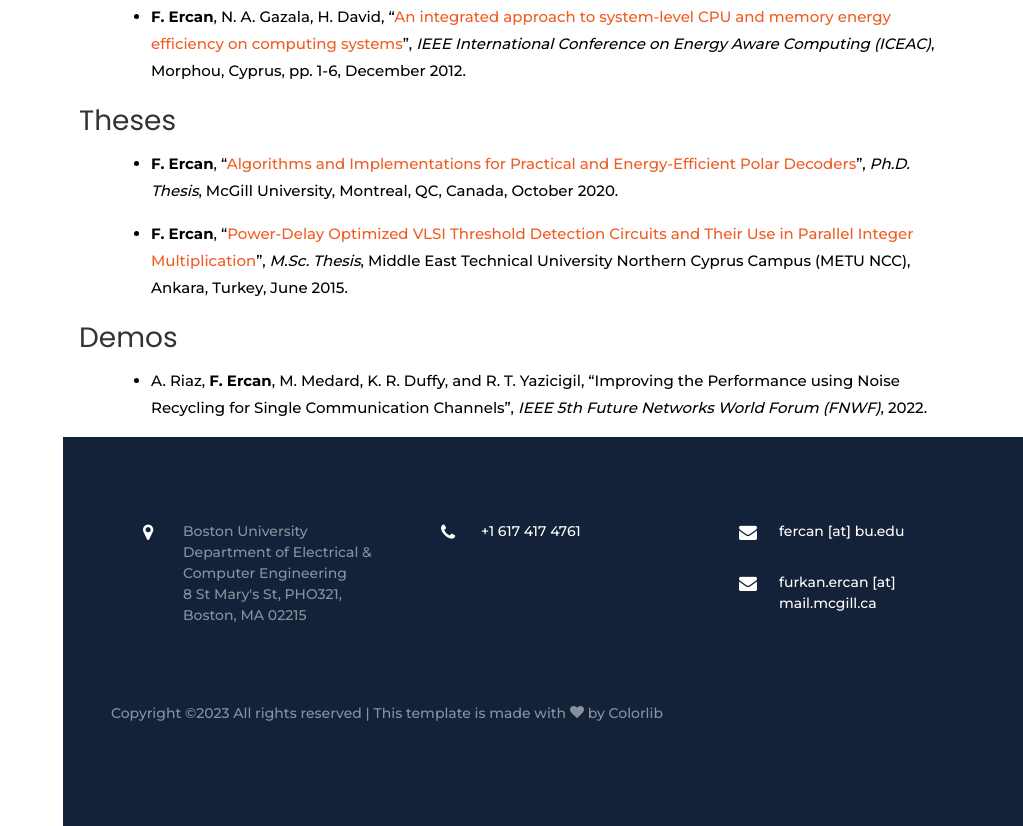
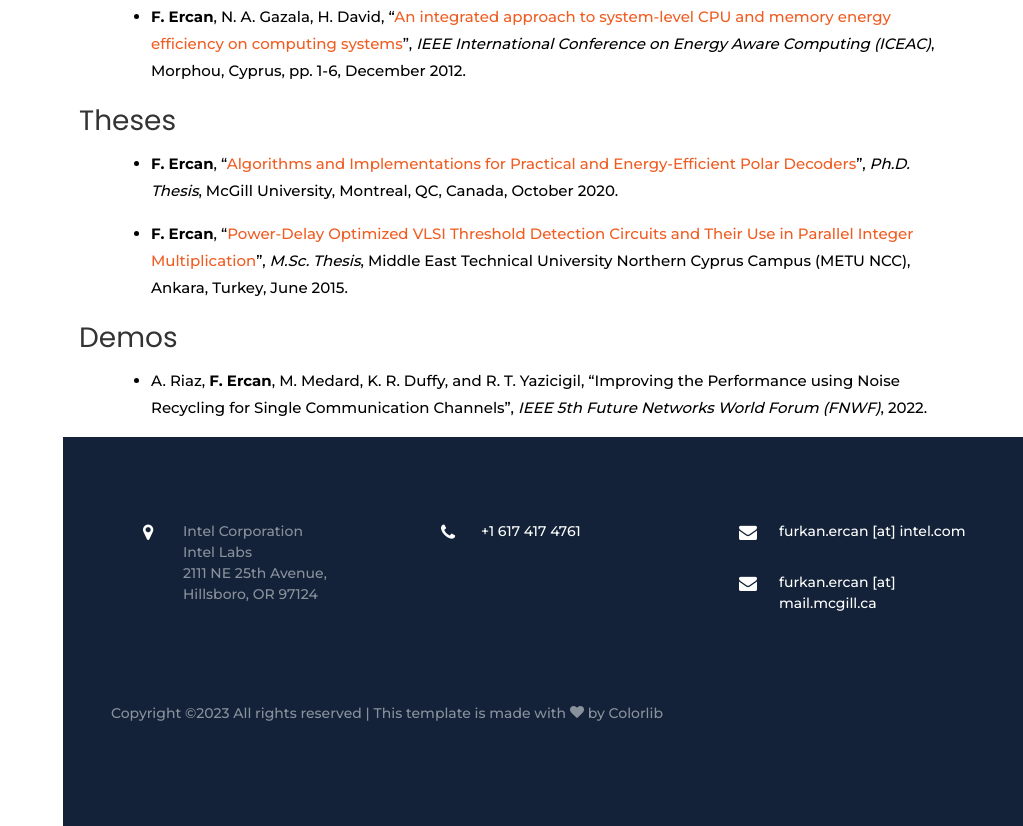
Before and after one commit to furkanercan/furkanercan.github.io, a plain HTML site: page publications.html in a window 1280 px wide. Shown: the part 3915-4741 px from the top of the page, without its empty margins (257-1280 px from the left). Drawn offline with Linux system fonts and the light colour scheme; some packages are replaced by stand-ins of ours; no server answers; some icons are missing; files whose address does not match are found by name.

Commit message:
Updates Jan 2023 v4

```diff
--- a/publications.html
+++ b/publications.html
@@ -206,7 +206,7 @@
             <div class="ftco-footer-widget mb-4">
             	<div class="block-23 mb-3">
 	              <ul>
-	                <li><span class="icon icon-map-marker"></span><span class="text">Boston University <br> Department of Electrical & Computer Engineering <br>8 St Mary's St, PHO321, <br> Boston, MA 02215 </span></li>
+	                <li><span class="icon icon-map-marker"></span><span class="text">Intel Corporation <br> Intel Labs <br> 2111 NE 25th Avenue, <br> Hillsboro, OR 97124 </span></li>
 	              </ul>
 	            </div>
             </div>
@@ -226,7 +226,7 @@
             <div class="ftco-footer-widget mb-4">
             	<div class="block-23 mb-3">
 	              <ul>
-                  	<li><a href="#"><span class="icon icon-envelope"></span><span class="text">fercan [at] bu.edu</span></a></li>
+                  <li><a href="#"><span class="icon icon-envelope"></span><span class="text">furkan.ercan [at] intel.com</span></a></li>
 	                <li><a href="#"><span class="icon icon-envelope"></span><span class="text">furkan.ercan [at] mail.mcgill.ca</span></a></li>
 	              </ul>
 	            </div>
```
Also changed, not shown: index.html (+1 -1 lines).
